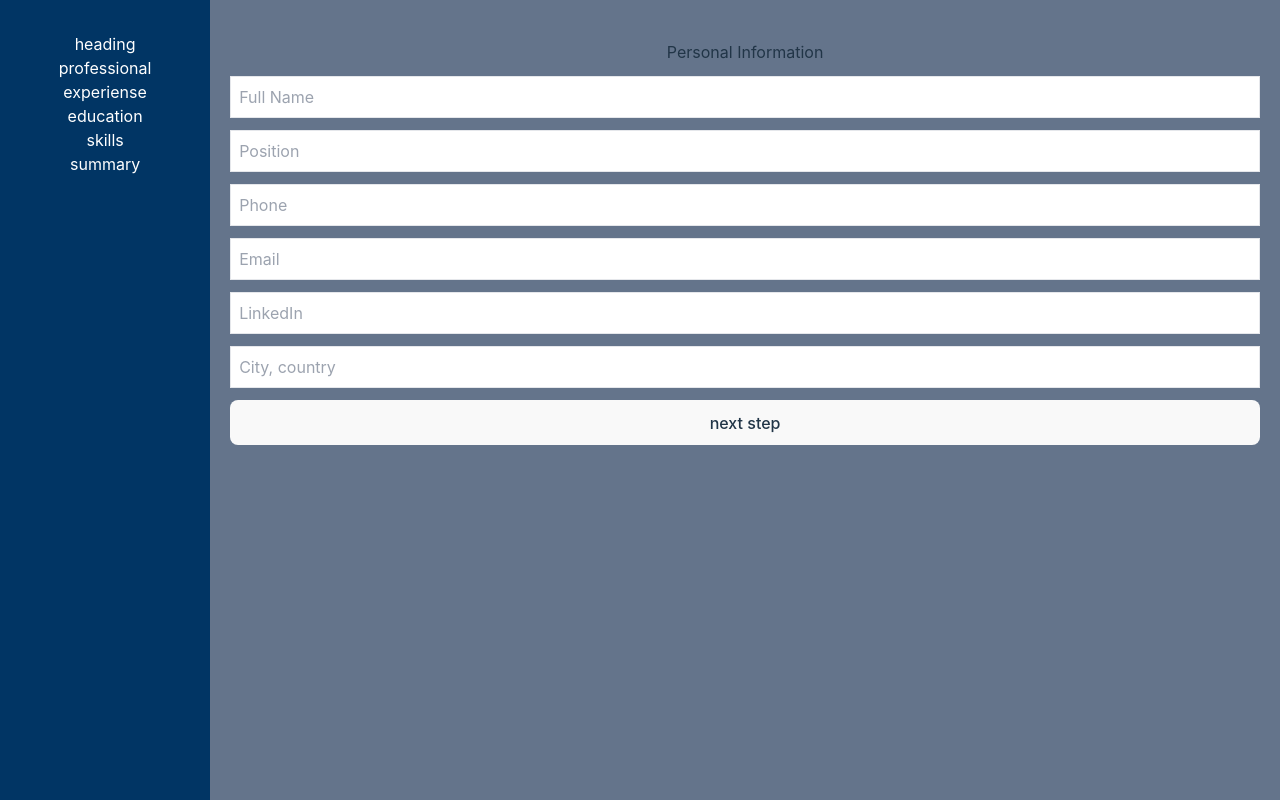
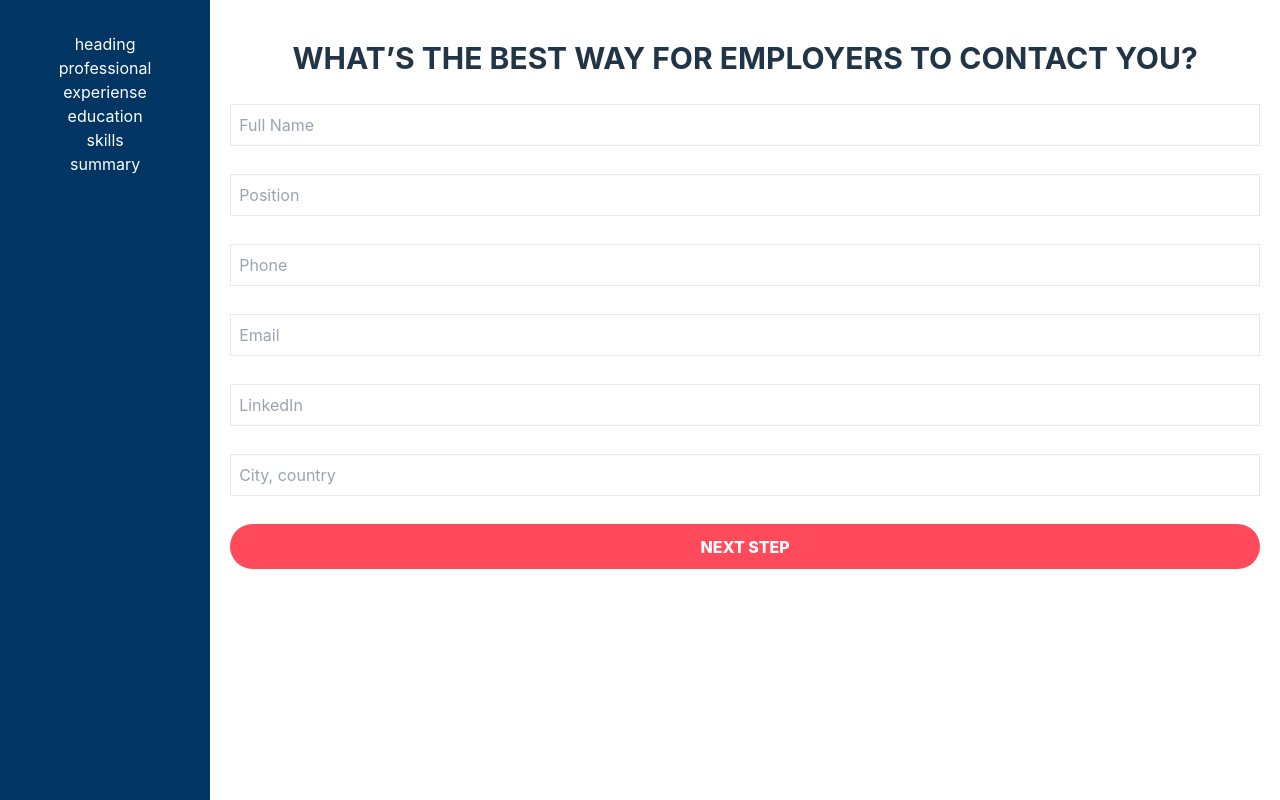
Before and after one commit to mighty-mite/resume-builder, a React (Vite) app: page /build-resume/heading in a window 1280 px wide. Built offline with nearby package versions, Linux system fonts and the light colour scheme.

Commit message:
feat: implement heading form validation using yup

```diff
--- a/package.json
+++ b/package.json
@@ -10,6 +10,7 @@
     "preview": "vite preview"
   },
   "dependencies": {
+    "@hookform/resolvers": "^3.9.0",
     "@reduxjs/toolkit": "^2.2.7",
     "react": "^18.3.1",
     "react-dom": "^18.3.1",
--- a/src/App.css
+++ b/src/App.css
@@ -1,14 +1,13 @@
 #root {
-  /* max-width: 95%; */
   margin: 0 auto;
-  /* padding: 2rem; */
   text-align: center;
   width: 100%;
-  /* display: flex;
-  align-items: center;
-  justify-content: center; */
 }
 
 body {
-  background-color: rgb(100 116 139);
+  background-color: white;
 }
+
+input.invalid {
+  outline: 1px solid red;
+}
--- a/src/components/Button.tsx
+++ b/src/components/Button.tsx
@@ -2,5 +2,11 @@ import { IButton } from "../utils/types";
 
 export default function Button(props: IButton) {
   const { text } = props;
-  return <button type="submit">{text}</button>;
+  return (
+    <button
+      className="text-white bg-button-bkg uppercase font-extrabold rounded-3xl"
+      type="submit">
+      {text}
+    </button>
+  );
 }
--- a/src/components/HeadingForm.tsx
+++ b/src/components/HeadingForm.tsx
@@ -3,8 +3,27 @@ import Input from "./Input";
 import { useForm, SubmitHandler } from "react-hook-form";
 import { HeadingFormValues } from "../utils/types";
 import { useNavigate } from "react-router-dom";
-// import { AppDispatch } from "../store/store";
 import { useDispatch } from "react-redux";
+import * as yup from "yup";
+import { yupResolver } from "@hookform/resolvers/yup";
+
+const schema = yup
+  .object({
+    name: yup.string().min(2, "2 symbols minimum").required(),
+    position: yup.string().required("Position is a required field"),
+    phone: yup
+      .string()
+      .matches(/^\d+$/, "Phone number must be numeric")
+      .required(),
+    email: yup
+      .string()
+      .email("Wrong email")
+      .required("Email is a required field"),
+    linkedin: yup.string(),
+    city: yup.string().required("Position is a required field"),
+  })
+  .required();
+
 import {
   updateName,
   updatePosition,
@@ -17,14 +36,21 @@ import { AppDispatch } from "../store/store";
 
 export default function HeadingForm() {
   const navigate = useNavigate();
-  const { register, handleSubmit } = useForm<HeadingFormValues>();
+  const {
+    register,
+    handleSubmit,
+    formState: { errors },
+    trigger,
+  } = useForm<HeadingFormValues>({
+    resolver: yupResolver(schema),
+  });
   const dispatch = useDispatch<AppDispatch>();
   const onSubmit: SubmitHandler<HeadingFormValues> = (data) => {
     dispatch(updateName(data.name));
     dispatch(updatePosition(data.position));
     dispatch(updatePhone(data.phone));
     dispatch(updateEmail(data.email));
-    dispatch(updateLinkedin(data.linkedin));
+    dispatch(updateLinkedin(data.linkedin || ""));
     dispatch(updateCity(data.city));
 
     navigate("/build-resume/experience");
@@ -33,14 +59,18 @@ export default function HeadingForm() {
   return (
     <form
       onSubmit={handleSubmit(onSubmit)}
-      className="w-full flex flex-col gap-3">
-      <h2>Personal Information</h2>
+      className="w-full flex flex-col gap-7">
+      <h2 className="font-bold uppercase text-3xl">
+        What’s the best way for employers to contact you?
+      </h2>
       <Input
         register={register}
         id="name"
         name="name"
         type="text"
         placeholder="Full Name"
+        error={errors.name}
+        onBlur={() => trigger("name")}
       />
       <Input
         register={register}
@@ -48,6 +78,8 @@ export default function HeadingForm() {
         name="position"
         type="text"
         placeholder="Position"
+        error={errors.position}
+        onBlur={() => trigger("position")}
       />
       <Input
         register={register}
@@ -55,6 +87,8 @@ export default function HeadingForm() {
         name="phone"
         type="tel"
         placeholder="Phone"
+        error={errors.phone}
+        onBlur={() => trigger("phone")}
       />
       <Input
         register={register}
@@ -62,6 +96,8 @@ export default function HeadingForm() {
         name="email"
         type="email"
         placeholder="Email"
+        error={errors.email}
+        onBlur={() => trigger("email")}
       />
       <Input
         register={register}
@@ -69,6 +105,8 @@ export default function HeadingForm() {
         name="linkedin"
         type="text"
         placeholder="LinkedIn"
+        error={errors.linkedin}
+        onBlur={() => trigger("linkedin")}
       />
       <Input
         register={register}
@@ -76,6 +114,8 @@ export default function HeadingForm() {
         name="city"
         type="text"
         placeholder="City, country"
+        error={errors.city}
+        onBlur={() => trigger("city")}
       />
       <Button text="next step" />
     </form>
--- a/src/components/Input.tsx
+++ b/src/components/Input.tsx
@@ -2,14 +2,24 @@ import { FieldValues } from "react-hook-form";
 import { TextInput } from "../utils/types";
 
 export default function Input<T extends FieldValues>(props: TextInput<T>) {
-  const { placeholder, type, name, id, register } = props;
+  const { placeholder, type, name, id, register, error, onBlur } = props;
   return (
+    <div className="relative">
       <input
         id={id}
         {...register(name)}
         type={type}
         placeholder={placeholder}
-      className="border-solid border #c6c6c6 p-2 w-full focus:outline-none focus:border-sky-500"
+        onBlur={onBlur}
+        className={`border-solid border #c6c6c6 p-2 w-full focus:outline-none focus:border-sky-500 ${
+          error ? "invalid" : ""
+        }`}
       />
+      {error && (
+        <p className="text-red-500 text-xs mt-1 font-bold absolute">
+          {error.message}
+        </p>
+      )}
+    </div>
   );
 }
--- a/tailwind.config.js
+++ b/tailwind.config.js
@@ -5,6 +5,7 @@ export default {
     extend: {
       colors: {
         "progress-bkg": "#013564",
+        "button-bkg": "#fe4a5a;",
       },
     },
   },
```
Also changed, not shown: src/utils/types.tsx (+10 -3 lines), 1 other file (tests, documents, lock files or other folders). Lines whose indentation alone changed are shown as unchanged.
